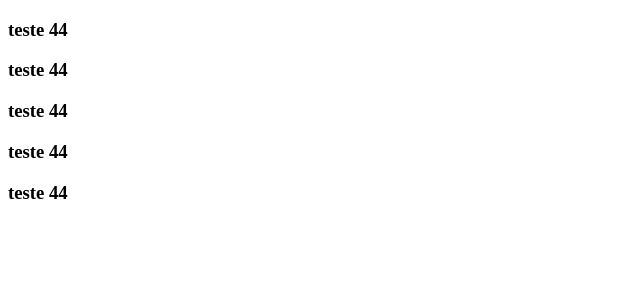
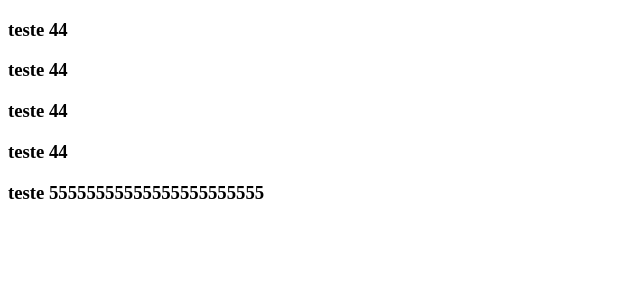
Before and after one commit to ConstantinAlexuta/letsgotravel, an Angular app: page / in a window 1280 px wide. Shown: the top 300 px of the page, without its empty margins (0-640 px from the left). Built offline with nearby package versions, Linux system fonts and the light colour scheme.

Commit message:
work update

```diff
--- a/src/app/app.component.html
+++ b/src/app/app.component.html
@@ -3,6 +3,6 @@
 <h3>teste 44 </h3>
 <h3>teste 44 </h3>
 <h3>teste 44 </h3>
-<h3>teste 44 </h3>
+<h3>teste 55555555555555555555555 </h3>
 
 </div>
```
